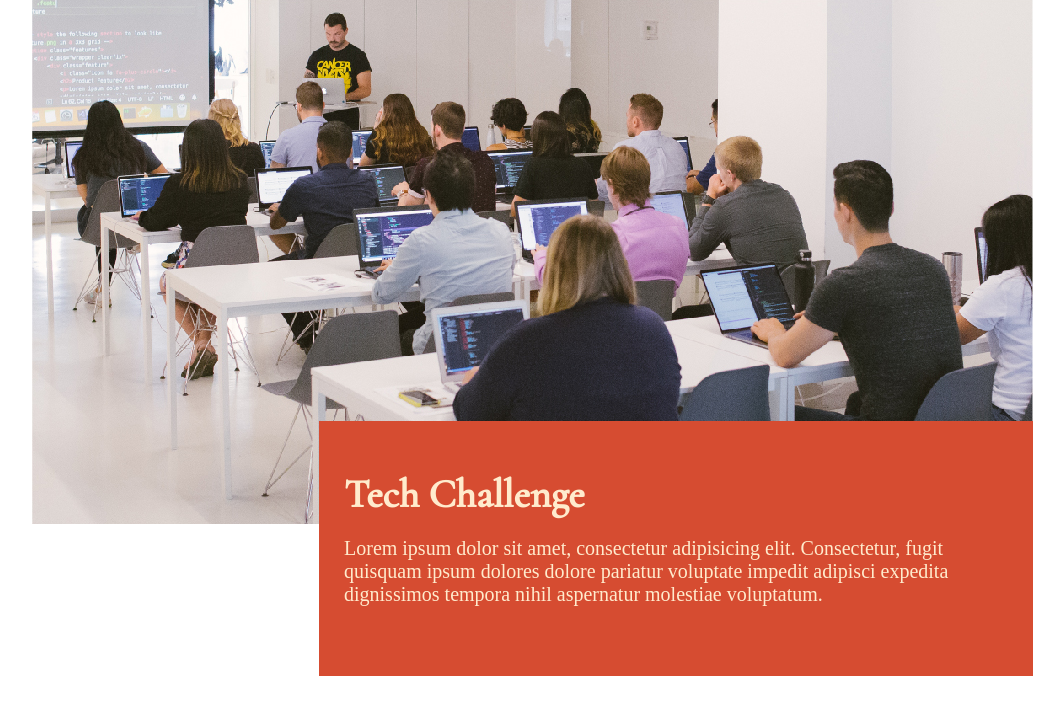
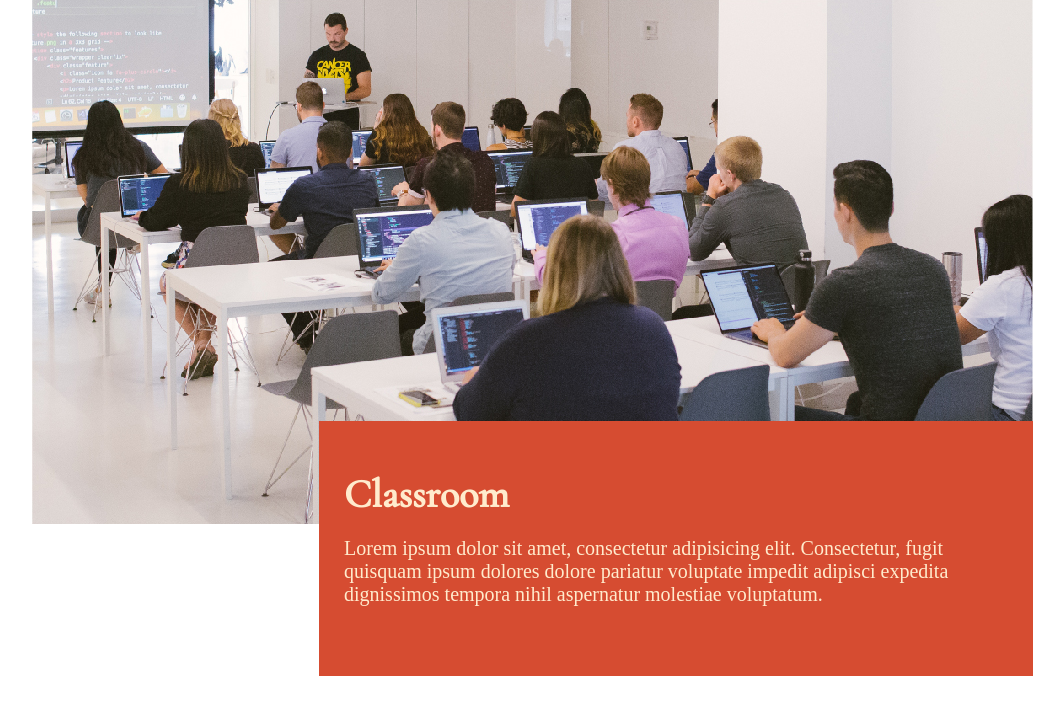
Before and after one commit to shradhaMe/assignmentTwo, a plain HTML site: page index.html in a window 1280 px wide. Shown: the part 97-800 px from the top of the page, without its empty margins (98-1162 px from the left). Drawn offline with nearby package versions, Linux system fonts and the light colour scheme; a web font is replaced by a local one.

Commit message:
updated h1

```diff
--- a/index.html
+++ b/index.html
@@ -43,7 +43,7 @@
     <div class="wrapper">
       <img src="./assets/image-1.jpg" alt="Juno College of Technology classroom with students">
       <div class="tech">
-        <h1>Tech Challenge</h1>
+        <h1>Classroom</h1>
         <p>Lorem ipsum dolor sit amet, consectetur adipisicing elit. Consectetur, fugit quisquam ipsum dolores dolore
           pariatur voluptate impedit adipisci expedita dignissimos tempora nihil aspernatur molestiae voluptatum.</p>
       </div>
```
